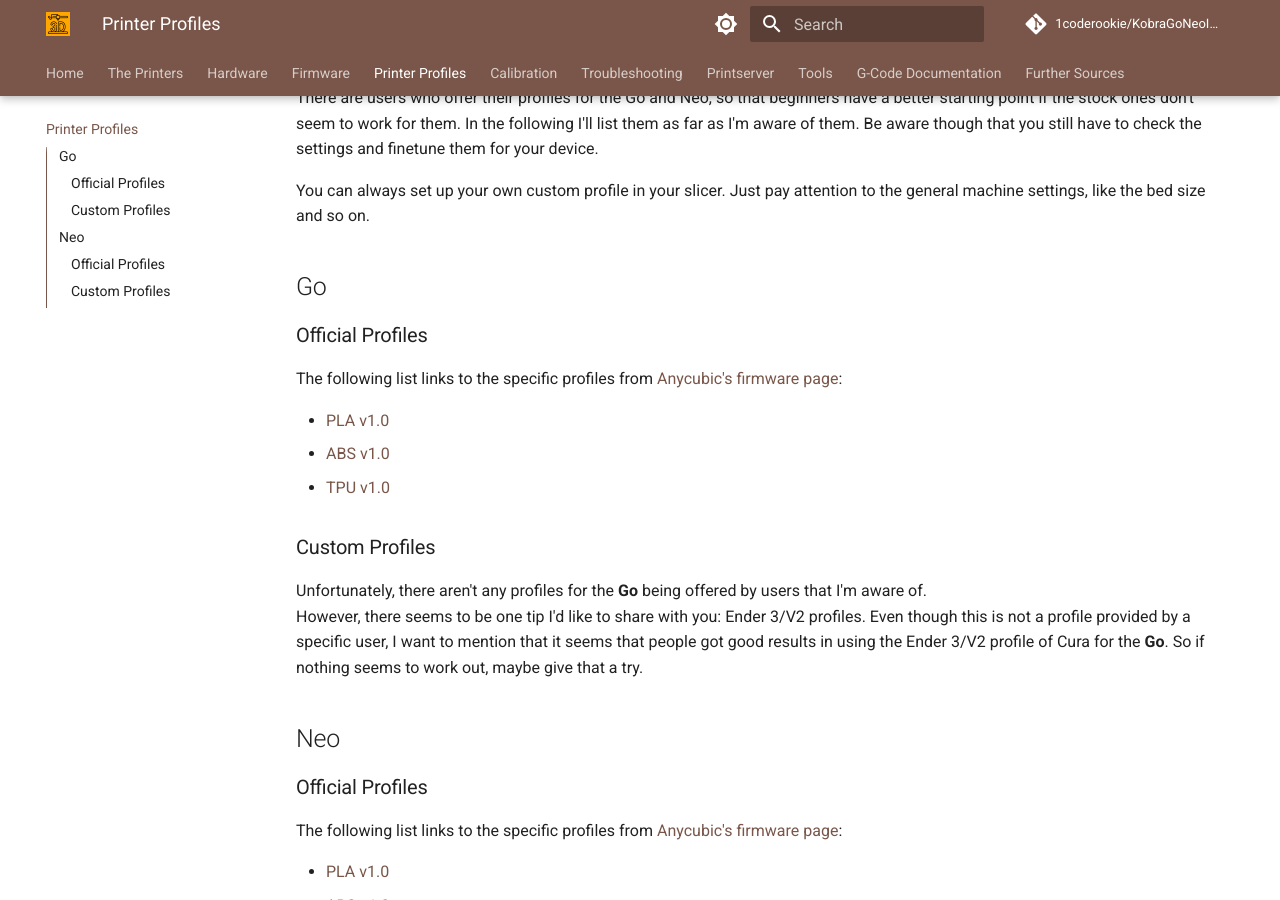
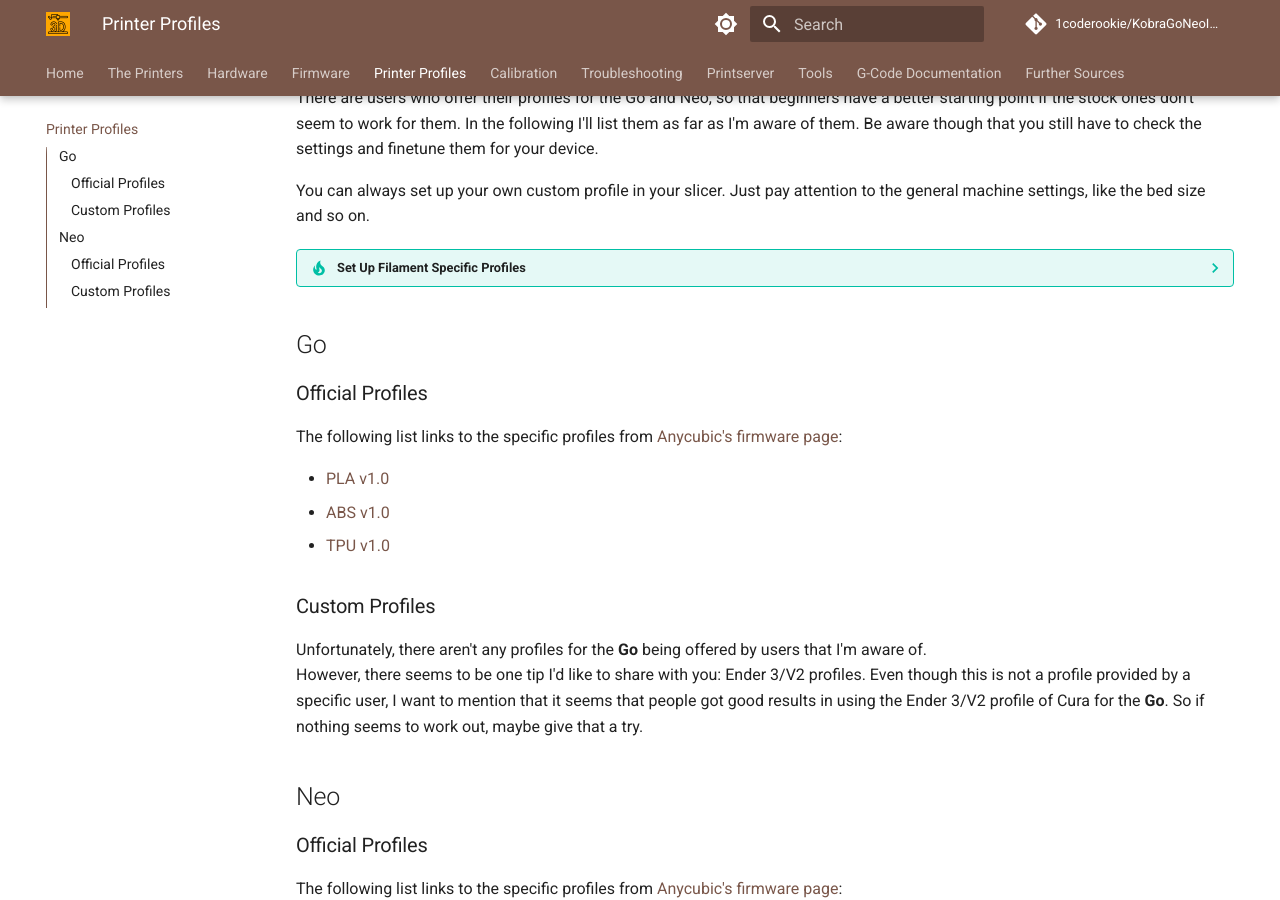
Before and after one commit to 1coderookie/KobraGoNeoInsights, an MkDocs documentation site: the page built from docs/profiles.md, in a window 1280 px wide and 900 px high, scrolled down 421 px. Built offline with MkDocs 1.6.1 and Material for MkDocs 9.7.7, drawn with Linux system fonts in a browser that asks for light colours; comment, search, counter and statistics services are not loaded; some of the changed lines change nothing that is shown.

Commit message:
Update profiles.md

```diff
--- a/docs/profiles.md
+++ b/docs/profiles.md
@@ -10,6 +10,10 @@
 There are users who offer their profiles for the Go and Neo, so that beginners have a better starting point if the stock ones don't seem to work for them. In the following I'll list them as far as I'm aware of them. Be aware though that you still have to check the settings and finetune them for your device.
 
 You can always set up your own custom profile in your slicer. Just pay attention to the general machine settings, like the bed size and so on.
+
+??? tip "Set Up Filament Specific Profiles"
+
+    When you're using more than one filament, it's a good idea to set up a profile for each spool of filament you have. So not only for the type of filament (like PLA, PETG etc.), but also for the different manufacturer, the colour and so on. It happens that you have to use slightly different settings even with the same type of filament from the same brand but just when using a different colour of it.
 
 
 ## Go
```
